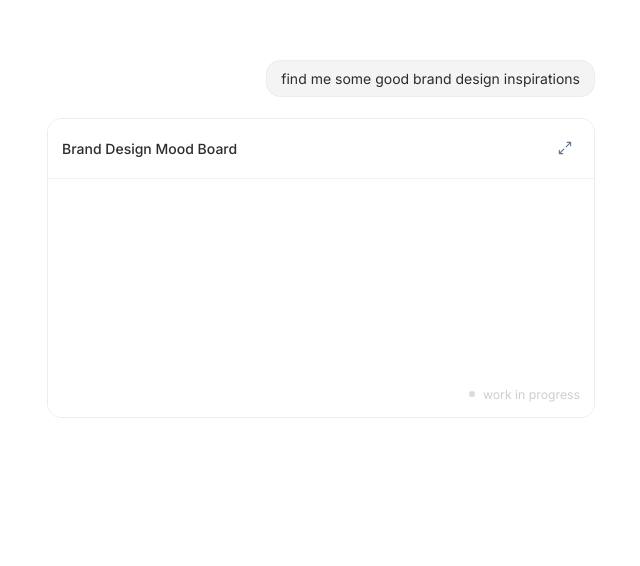
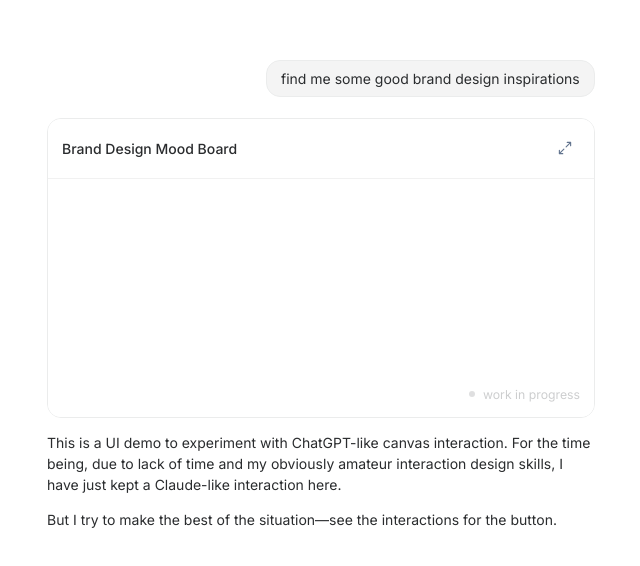
Before and after one commit to deeepsig/deeepsUI, a React (Vite) app: page / in a window 1280 px wide. Shown: the part 140-706 px from the top of the page, without its empty margins (319-959 px from the left). Built offline with nearby package versions, Linux system fonts and the light colour scheme.

Commit message:
basic canvas motion (#3)
* basic canvas interaction

* added text component

* some animations on first render

```diff
--- a/src/components/canvas/CanvasPreview.tsx
+++ b/src/components/canvas/CanvasPreview.tsx
@@ -13,17 +13,15 @@ export default function CanvasPreview({
 
   // Only render the preview card - expanded view is handled by CanvasInteraction
   return (
-    <div className="w-full h-[300px] bg-[#fff] border border-[#ebecec] rounded-2xl overflow-hidden flex flex-col">
+    <div className="w-full h-[300px] bg-[#fff] border border-[#ebecec] rounded-2xl overflow-hidden flex flex-col canvas-preview-enter">
       {/* Header with title and expand icon */}
       <div className="flex justify-between items-center p-4 border-b bg-[#ffffff] border-[#f1f1f1]">
         <h3 className="font-inter text-[#2a2c2e] font-medium">{title}</h3>
         <ExpandButton onClick={expandCanvas} />
       </div>
-
       {/* Main content area */}
       <div className="flex-1 p-4 bg-[#fff] relative font-inter">
         {/* Preview content goes here */}
-
         {/* Work in progress indicator with animated circle */}
         <div className="absolute bottom-4 right-4 flex items-center gap-2 text-[#cdcecf] text-sm font-normal">
           <Circle size={8} fill="#cdcecf" className="animate-pulse" />
--- a/src/components/chatBubble/SecondaryBubble.tsx
+++ b/src/components/chatBubble/SecondaryBubble.tsx
@@ -9,7 +9,10 @@ export default function SecondaryBubble({
 }: SecondaryBubbleProps) {
   return (
     <div
-      className={`inline-block py-2 px-4 rounded-2xl ${!isEditing ? 'bg-[#f4f4f4] border border-[#ebecec]' : ''}`}
+      className={`
+        inline-block py-2 px-4 rounded-2xl secondary-bubble-enter
+        ${!isEditing ? 'bg-[#f4f4f4] border border-[#ebecec]' : ''}
+      `}
     >
       <p className="font-inter text-[#2a2c2e]">{text}</p>
     </div>
--- a/src/components/chatResponse/ChatResponse.tsx
+++ b/src/components/chatResponse/ChatResponse.tsx
@@ -1,9 +1,43 @@
+import { useState, useEffect } from 'react';
 import CanvasPreview from '../canvas/CanvasPreview';
+import TextResponse from './TextResponse';
+
+const text1 =
+  'This is a UI demo to experiment with ChatGPT-like canvas interaction. For the time being, due to lack of time and my obviously amateur interaction design skills, I have just kept a Claude-like interaction here.';
+
+const text2 =
+  'But I try to make the best of the situation—see the interactions for the button.';
 
 export default function ChatResponse() {
+  const [showCanvas, setShowCanvas] = useState(false);
+  const [showText1, setShowText1] = useState(false);
+  const [showText2, setShowText2] = useState(false);
+
+  useEffect(() => {
+    // Show CanvasPreview immediately
+    setShowCanvas(true);
+
+    // Show first text after a delay
+    const timer1 = setTimeout(() => {
+      setShowText1(true);
+    }, 200);
+
+    // Show second text after another delay
+    const timer2 = setTimeout(() => {
+      setShowText2(true);
+    }, 400);
+
+    return () => {
+      clearTimeout(timer1);
+      clearTimeout(timer2);
+    };
+  }, []);
+
   return (
-    <div className="flex flex-col items-end w-full">
-      <CanvasPreview />
+    <div className="flex flex-col items-start w-full space-y-4">
+      {showCanvas && <CanvasPreview />}
+      {showText1 && <TextResponse text={text1} />}
+      {showText2 && <TextResponse text={text2} />}
     </div>
   );
 }
--- /dev/null
+++ b/src/components/chatResponse/TextResponse.tsx
@@ -0,0 +1,11 @@
+interface TextResponseProps {
+  text?: string;
+}
+
+export default function TextResponse({ text = 'wip' }: TextResponseProps) {
+  return (
+    <div className="w-full text-response-enter">
+      <p className="font-inter text-[#2a2c2e]">{text}</p>
+    </div>
+  );
+}
--- a/src/examples/CanvasInteraction.tsx
+++ b/src/examples/CanvasInteraction.tsx
@@ -1,3 +1,4 @@
+import { useState, useEffect } from 'react';
 import SecondaryBubble from '../components/chatBubble/SecondaryBubble';
 import ChatResponse from '../components/chatResponse/ChatResponse';
 import CanvasPanel from '../components/canvas/CanvasPanel';
@@ -5,34 +6,52 @@ import { CanvasProvider, useCanvas } from '../contexts/CanvasContext';
 
 function CanvasLayout() {
   const { isCanvasExpanded } = useCanvas();
+  const [showSecondaryBubble, setShowSecondaryBubble] = useState(false);
+  const [showChatResponse, setShowChatResponse] = useState(false);
+
+  useEffect(() => {
+    // Show SecondaryBubble immediately
+    setShowSecondaryBubble(true);
+
+    // Show ChatResponse after a delay
+    const timer = setTimeout(() => {
+      setShowChatResponse(true);
+    }, 200); // 200ms delay
+
+    return () => clearTimeout(timer);
+  }, []);
 
   // Shared chat content
   const chatContent = (
     <div className="flex flex-col items-end w-full max-w-[576px] mx-auto px-4 space-y-6">
-      <SecondaryBubble />
-      <ChatResponse />
+      {showSecondaryBubble && <SecondaryBubble />}
+      {showChatResponse && <ChatResponse />}
     </div>
   );
 
-  if (isCanvasExpanded) {
-    // Expanded layout: 50% chat panel, 50% canvas panel
   return (
-      <div className="fixed inset-0 bg-white z-50 flex">
-        {/* Left chat panel - 50% width */}
-        <div className="w-1/3 flex-shrink-0 overflow-y-auto py-[25vh] bg-white">
+    <div className="relative">
+      {/* Chat content - dims when canvas expands */}
+      <div
+        className={`transition-opacity duration-300 ${
+          isCanvasExpanded
+            ? 'fixed left-0 top-0 w-1/3 h-full overflow-y-auto py-[25vh] bg-white z-40 opacity-80'
+            : 'max-w-[576px] mx-auto opacity-100'
+        }`}
+      >
         {chatContent}
       </div>
 
-        {/* Right canvas panel - 50% width */}
-        <div className="w-2/3 flex-shrink-0">
+      {/* Canvas panel - slides in from right */}
+      <div
+        className={`fixed top-0 right-0 w-2/3 h-full z-50 transition-transform duration-300 ${
+          isCanvasExpanded ? 'translate-x-0' : 'translate-x-full'
+        }`}
+      >
         <CanvasPanel />
       </div>
     </div>
   );
-  }
-
-  // Normal layout: centered chat
-  return <div className="max-w-[576px] mx-auto">{chatContent}</div>;
 }
 
 export default function CanvasInteraction() {
--- a/src/index.css
+++ b/src/index.css
@@ -6,9 +6,6 @@
 
   font-size: 14px;
   letter-spacing: 0px;
-  /* Remove: width: 576px; */
-  /* Remove: margin: auto; */
-  animation: opacity 0.5s ease forwards;
 
   font-synthesis: none;
   text-rendering: optimizeLegibility;
@@ -29,3 +26,60 @@
   background-color: #e5e7eb;
   color: #374151;
 }
+
+/* Secondary bubble animation */
+.secondary-bubble-enter {
+  opacity: 0;
+  transform: rotate(-12deg);
+  transform-origin: right center;
+  animation: bubbleRotateIn 0.3s cubic-bezier(0.68, -0.55, 0.265, 1.55) forwards;
+}
+
+@keyframes bubbleRotateIn {
+  from {
+    opacity: 0;
+    transform: rotate(-12deg);
+  }
+  to {
+    opacity: 1;
+    transform: rotate(0deg);
+  }
+}
+
+/* Canvas preview animation */
+.canvas-preview-enter {
+  opacity: 0;
+  transform: rotate(12deg);
+  transform-origin: left center;
+  animation: canvasRotateIn 0.3s cubic-bezier(0.68, -0.55, 0.265, 1.55) forwards;
+}
+
+@keyframes canvasRotateIn {
+  from {
+    opacity: 0;
+    transform: rotate(12deg);
+  }
+  to {
+    opacity: 1;
+    transform: rotate(0deg);
+  }
+}
+
+/* Text response animation */
+.text-response-enter {
+  opacity: 0;
+  transform: rotate(12deg);
+  transform-origin: left center;
+  animation: textRotateIn 0.3s cubic-bezier(0.68, -0.55, 0.265, 1.55) forwards;
+}
+
+@keyframes textRotateIn {
+  from {
+    opacity: 0;
+    transform: rotate(12deg);
+  }
+  to {
+    opacity: 1;
+    transform: rotate(0deg);
+  }
+}
```
Also changed, not shown: src/data/CanvasData.ts (deleted). Lines whose indentation alone changed are shown as unchanged.
